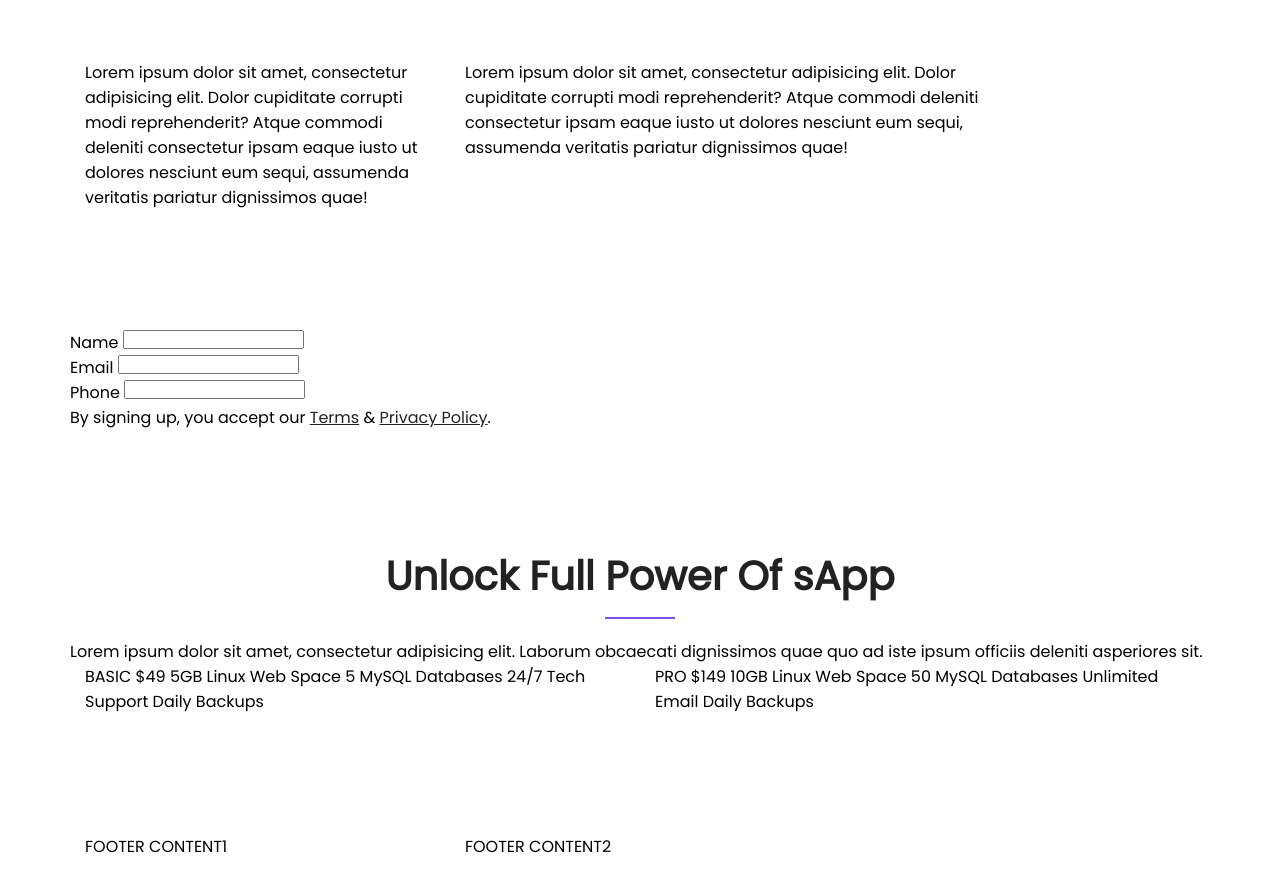
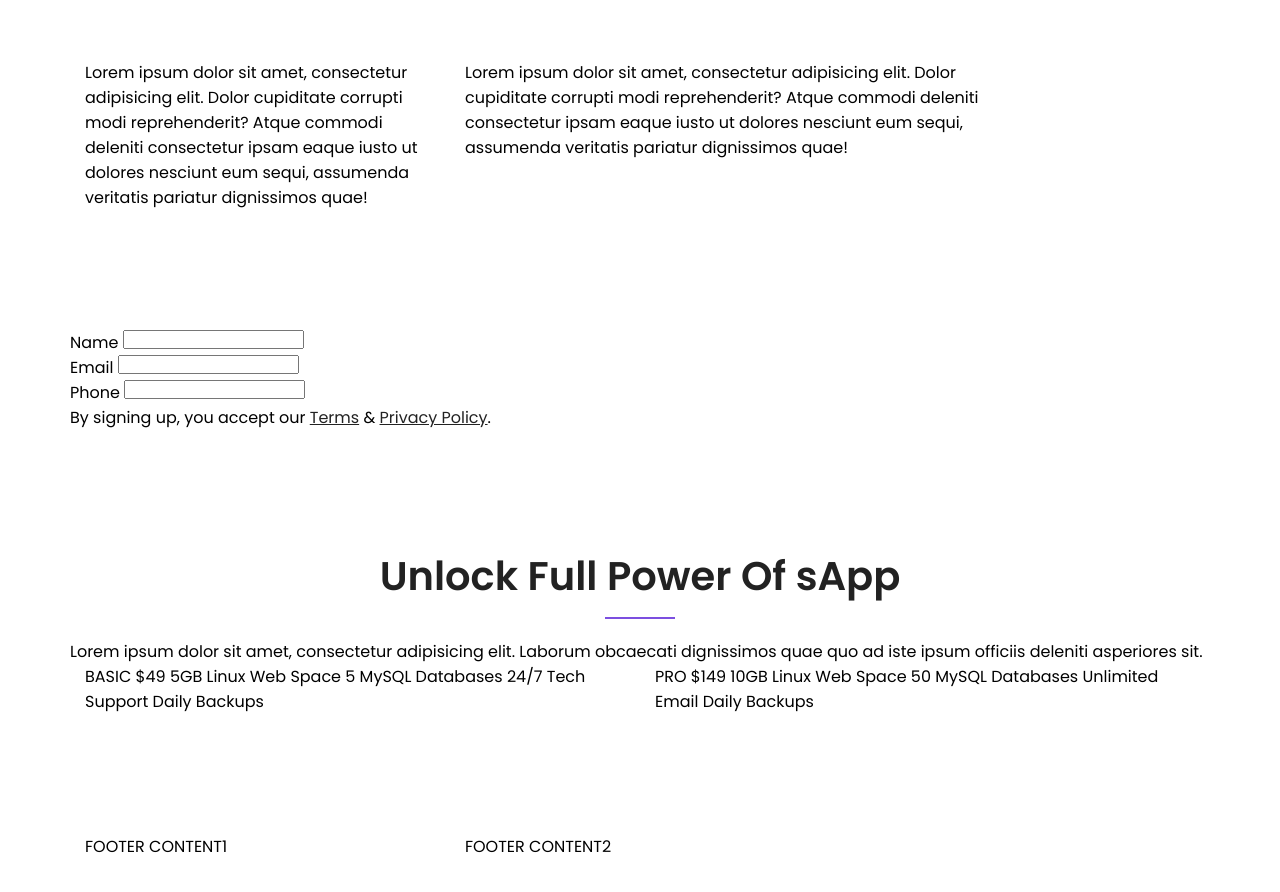
Before and after one commit to front-end-by-rimantas/41-grupe-portfolio-react, a website: page index.html in a window 1280 px wide. Drawn offline with Linux system fonts and the light colour scheme.

Commit message:
Poppins all regular fonts

```diff
--- a/index.html
+++ b/index.html
@@ -14,7 +14,12 @@
     <link rel="mask-icon" href="./favicon/safari-pinned-tab.svg" color="#5bbad5">
     <meta name="msapplication-TileColor" content="#da532c">
     <meta name="theme-color" content="#ffffff">
-    <link href="https://fonts.googleapis.com/css2?family=Poppins&family=Roboto:wght@300;400&display=swap" rel="stylesheet">
+    <link rel="preconnect" href="https://fonts.googleapis.com">
+    <link rel="preconnect" href="https://fonts.gstatic.com" crossorigin>
+    <link href="https://fonts.googleapis.com/css2?family=Poppins:wght@300;400;500;600;700;800;900&display=swap" rel="stylesheet">
+    <style>
+        @import url('https://fonts.googleapis.com/css2?family=Poppins:wght@300;400;500;600;700;800;900&display=swap');
+    </style>
     <link rel="stylesheet" href="./css/pages/home.css">
 
 </head>
```
